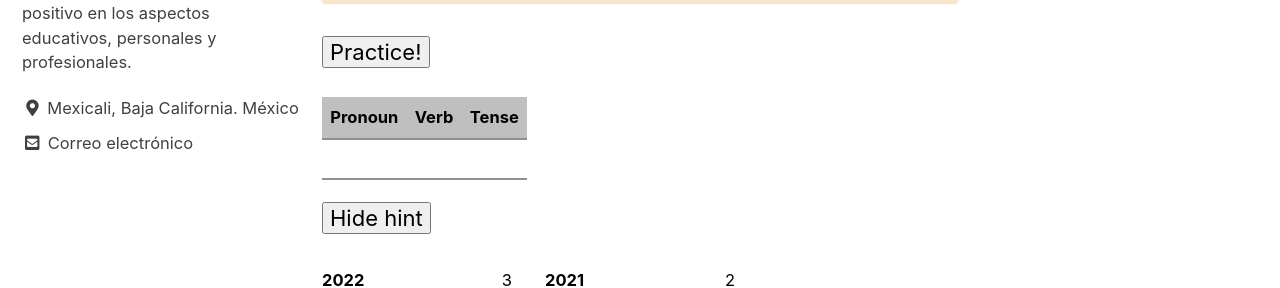
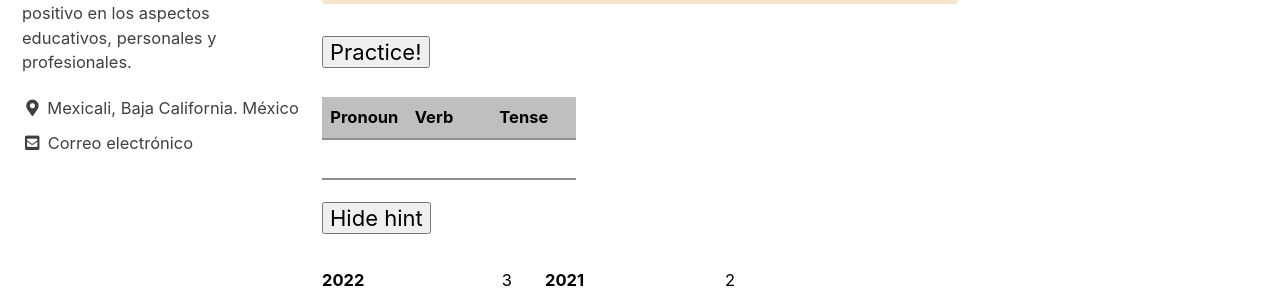
Before and after one commit to camachevaz/ESL, a Jekyll site: the page built from _posts/2021-12-14-verbos.markdown, in a window 1280 px wide. Shown: the part 349-637 px from the top of the page. Built offline with Jekyll 4.4.1, drawn with Linux system fonts in a browser that asks for light colours; cached includes are drawn as plain includes.

Commit message:
Update 2021-12-14-verbos.markdown

```diff
--- a/_posts/2021-12-14-verbos.markdown
+++ b/_posts/2021-12-14-verbos.markdown
@@ -14,11 +14,11 @@ If you need help click the *Show hint* button.
 
 <button id="btn-practice" type="button" value="Practice!" onclick="getPractice()">Practice!</button>
 
-<table style="width:100%">
+<table style="width:100%;">
     <colgroup>
-        <col style="width=33.3333%">
-        <col style="width=33.3333%">
-        <col style="width=33.3333%">
+        <col style="width:33.3333%;">
+        <col style="width:33.3333%;">
+        <col style="width:33.3333%;">
     </colgroup>
     <thead>
         <tr>
```
